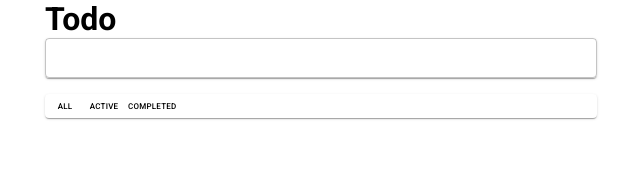
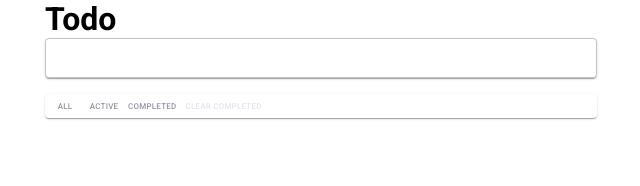
Before and after one commit to backslashbaker/react-todo-app, a React (Vite) app: page / in a window 1280 px wide. Shown: the top 186 px of the page, without its empty margins (319-959 px from the left). Built offline with nearby package versions, Linux system fonts and the light colour scheme.

Commit message:
add clear completed button

```diff
--- a/src/App.jsx
+++ b/src/App.jsx
@@ -27,6 +27,10 @@ function App() {
       })
     );
   }
+
+  function clearCompleted() {
+    setTodos(todos.filter((todo) => !todo.completed));
+  }
   return (
     <>
       <Container maxWidth="lg" className="backgroundImage">
@@ -44,6 +48,7 @@ function App() {
               todo={todos}
               onDelete={removeTodo}
               onComplete={toggleTodoCompleted}
+              onClear={clearCompleted}
             />
           </Stack>
         </Container>
--- a/src/components/TodoList.jsx
+++ b/src/components/TodoList.jsx
@@ -12,7 +12,7 @@ import PanoramaFishEyeRoundedIcon from "@mui/icons-material/PanoramaFishEyeRound
 import CloseRoundedIcon from "@mui/icons-material/CloseRounded";
 import IconButton from "@mui/material/IconButton";
 
-function TodoList({ todo, onDelete, onComplete }) {
+function TodoList({ todo, onDelete, onComplete, onClear }) {
   const [filter, setFilter] = useState("all");
 
   function handleFilterChange(newFilter) {
@@ -20,11 +20,15 @@ function TodoList({ todo, onDelete, onComplete }) {
   }
 
   function handleMouseOver(e) {
-    e.target.style.color = "red";
+    e.target.style.color = "#3A7CFD";
   }
 
   function handleMouseOut(e) {
-    e.target.style.color = "black";
+    if (e.target.name !== "clearCompleted") {
+      e.target.style.color = "#9495A5";
+    } else {
+      e.target.style.color = "#E3E4F1";
+    }
   }
 
   const filteredTodos = todo.filter((todo) => {
@@ -66,7 +70,7 @@ function TodoList({ todo, onDelete, onComplete }) {
       <ButtonGroup size="small">
         <Button
           variant="text"
-          style={{ fontSize: "8px", color: "black" }}
+          style={{ fontSize: "8px", color: "#9495A5" }}
           onClick={() => handleFilterChange("all")}
           onMouseEnter={handleMouseOver}
           onMouseOut={handleMouseOut}
@@ -75,7 +79,7 @@ function TodoList({ todo, onDelete, onComplete }) {
         </Button>
         <Button
           variant="text"
-          style={{ fontSize: "8px", color: "black" }}
+          style={{ fontSize: "8px", color: "#9495A5" }}
           onClick={() => handleFilterChange("active")}
           onMouseEnter={handleMouseOver}
           onMouseOut={handleMouseOut}
@@ -84,12 +88,22 @@ function TodoList({ todo, onDelete, onComplete }) {
         </Button>
         <Button
           variant="text"
-          style={{ fontSize: "8px", color: "black" }}
+          style={{ fontSize: "8px", color: "#9495A5" }}
           onClick={() => handleFilterChange("completed")}
           onMouseEnter={handleMouseOver}
           onMouseOut={handleMouseOut}
         >
           Completed
+        </Button>
+        <Button
+          variant="text"
+          name="clearCompleted"
+          style={{ fontSize: "8px", color: "#E3E4F1" }}
+          onClick={onClear}
+          onMouseEnter={handleMouseOver}
+          onMouseOut={handleMouseOut}
+        >
+          Clear Completed
         </Button>
       </ButtonGroup>
     </TableContainer>
```
